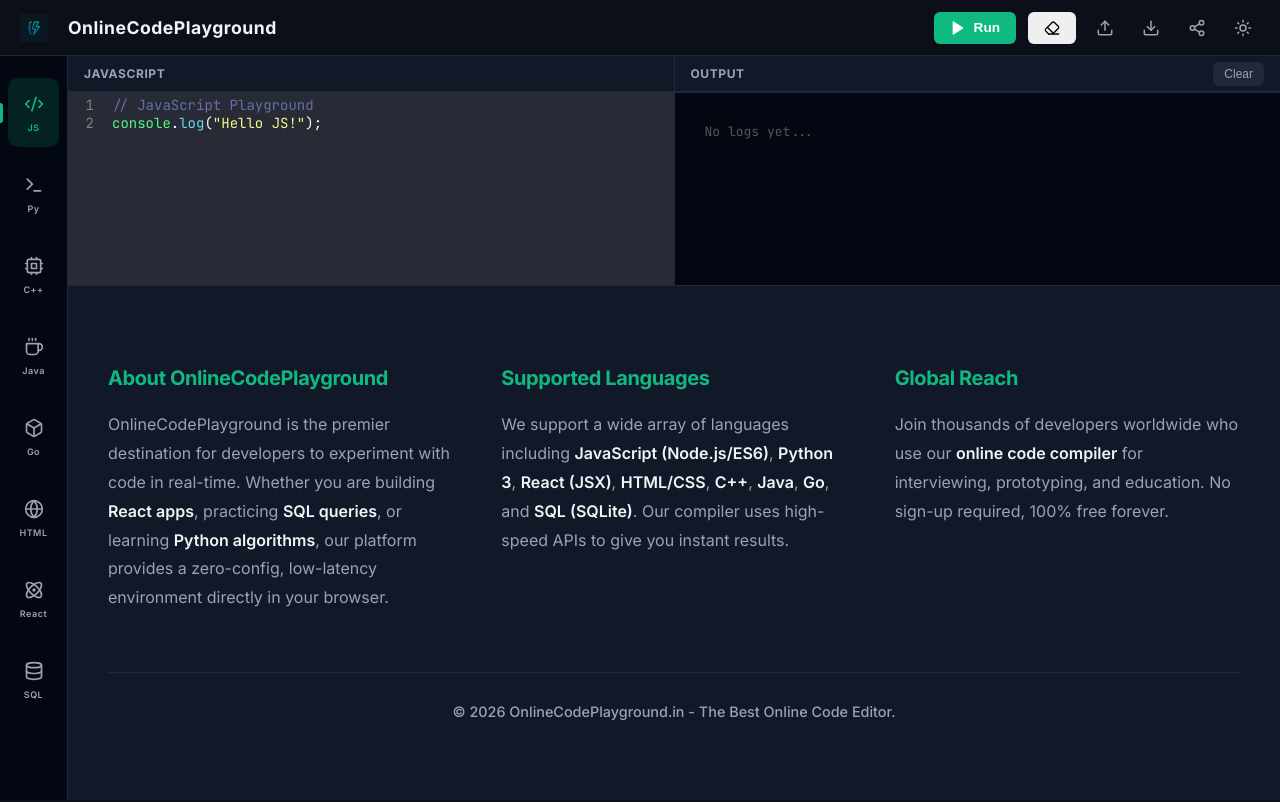
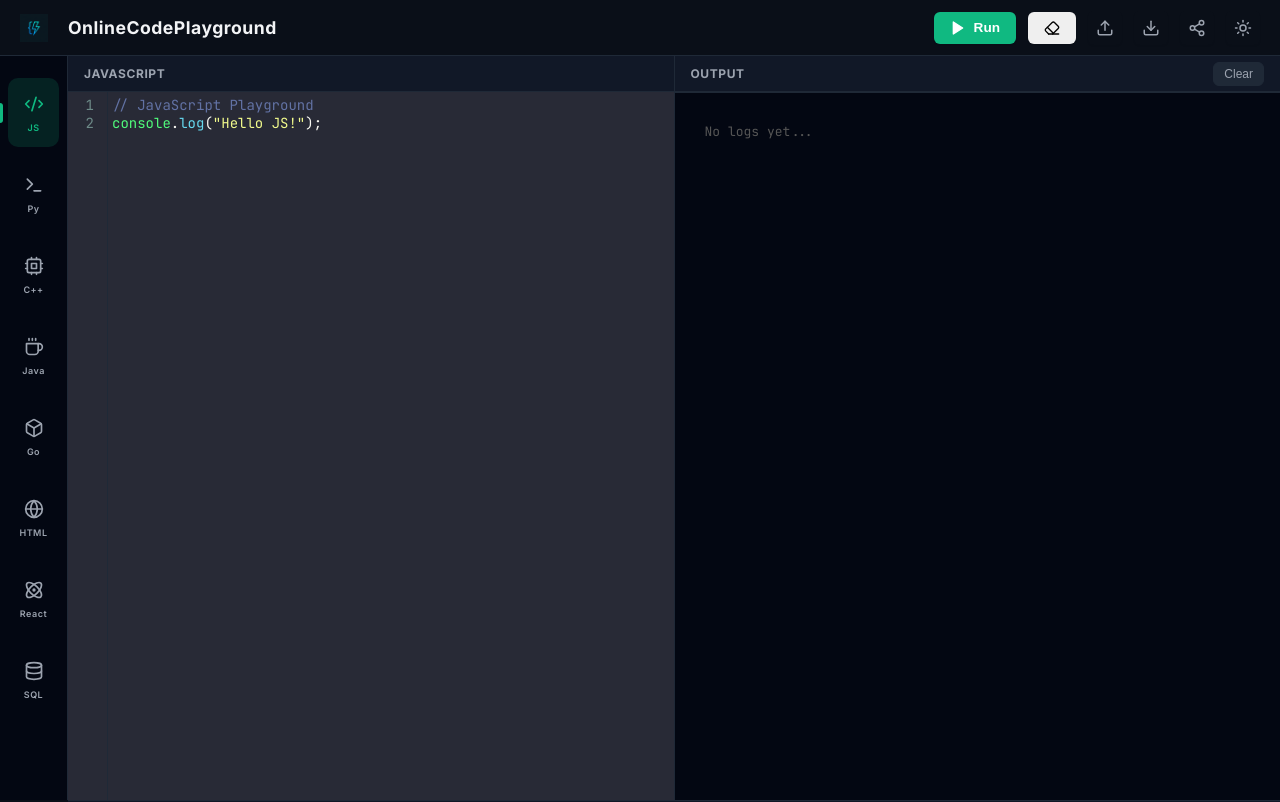
Before and after one commit to Suraj-1233/online-js-compiler, a React (Vite) app: page /compiler/javascript in a window 1280 px wide. Shown: the top 802 px of the page. Built offline with nearby package versions, Linux system fonts and the light colour scheme.

Commit message:
style: force workspace to full 100vh height to prevent shrinking

```diff
--- a/src/styles.css
+++ b/src/styles.css
@@ -192,7 +192,8 @@ body {
 /* Main Workspace Layout */
 .workspace {
     display: flex;
-    flex: 1;
+    flex-shrink: 0;
+    /* Prevent the workspace from shrinking due to footer content */
     margin-top: var(--header-height);
     margin-left: var(--sidebar-width);
     height: calc(100vh - var(--header-height));
@@ -200,6 +201,7 @@ body {
     overflow: hidden;
     position: relative;
 }
+
 
 .editor-pane,
 .output-pane {
```
